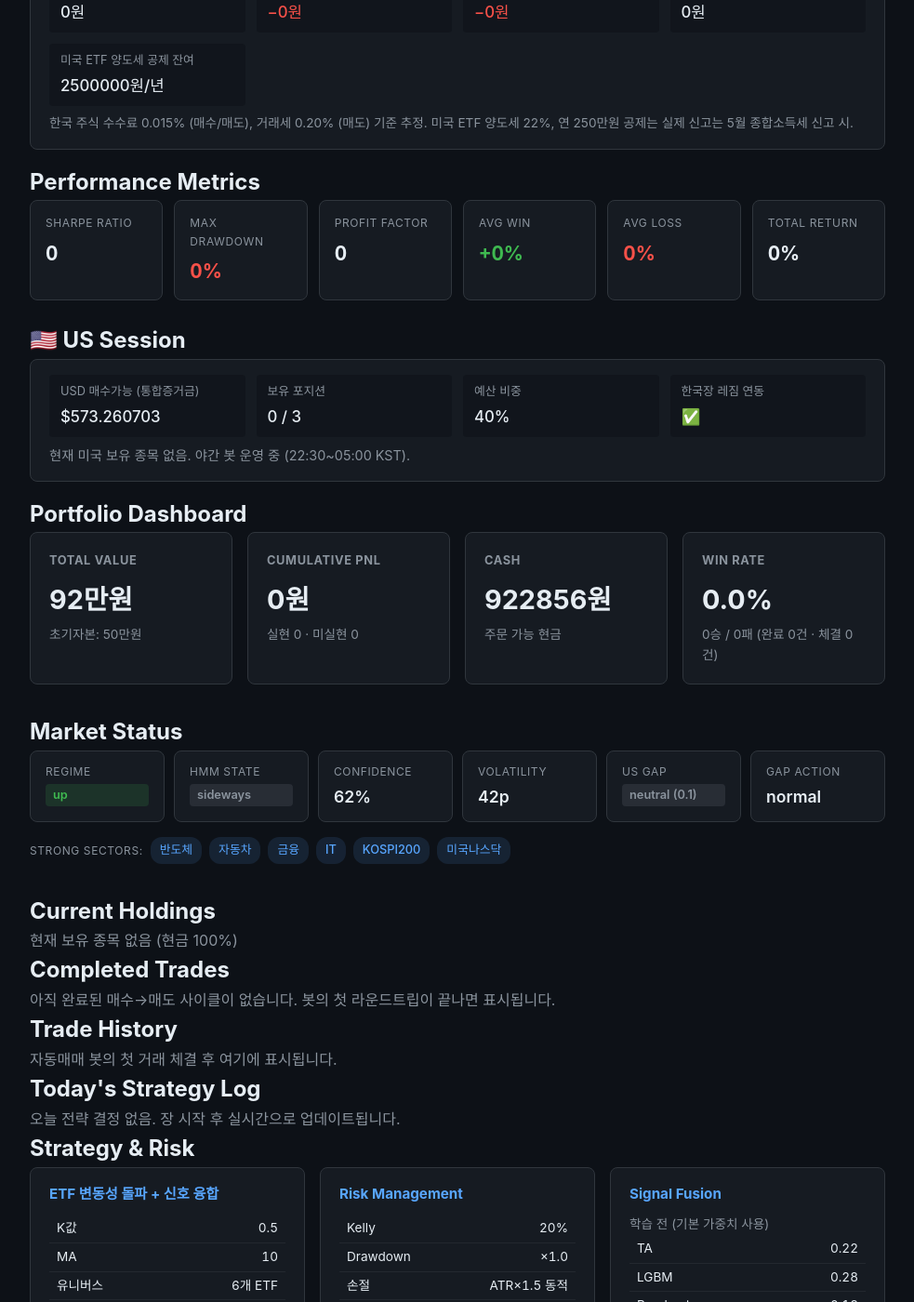
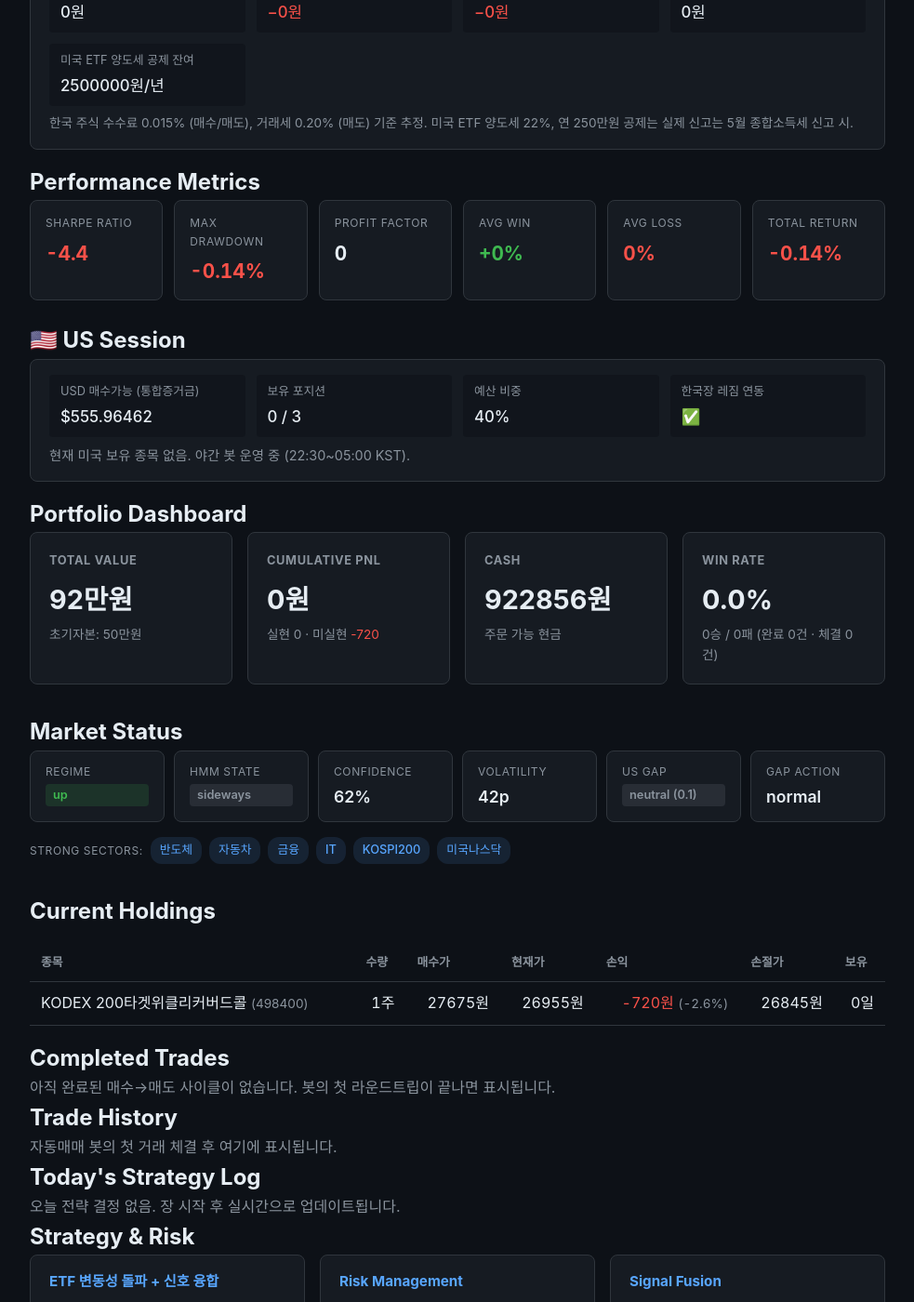
Before and after one commit to BudongJW/kis-trading-journal, a Jekyll site: the page built from index.html, in a window 1280 px wide and 1400 px high, scrolled down 482 px. Shown: the whole window at 93% size, without its empty margins (148-1131 px from the left). Built offline with Jekyll 4.4.1, drawn with Linux system fonts in a browser that asks for light colours; nearby versions of some CDN libraries; some of the changed text lies outside the part shown.

Commit message:
auto: US night update 11:04

```diff
--- a/_data/portfolio.json
+++ b/_data/portfolio.json
@@ -1,10 +1,23 @@
 {
-  "updated_at": "2026-06-02T09:02:53.855485",
+  "updated_at": "2026-06-02T11:04:22.958575",
   "initial_capital": 500000,
   "cash": 922856,
-  "holdings": [],
+  "holdings": [
+    {
+      "symbol": "498400",
+      "name": "KODEX 200타겟위클리커버드콜",
+      "qty": 1,
+      "current_price": 26955,
+      "value": 26955,
+      "buy_price": 27675,
+      "pnl": -720,
+      "pnl_pct": -2.6,
+      "manual": true,
+      "stop_price": 26845
+    }
+  ],
   "reconcile": {
-    "matched": 0,
+    "matched": 1,
     "broker_only": 0,
     "ledger_only": 0,
     "qty_mismatch": 0
@@ -16,12 +29,12 @@
     "set_at": "",
     "set_by": ""
   },
-  "holdings_value": 0,
-  "total_value": 922856,
+  "holdings_value": 26955,
+  "total_value": 922136,
   "total_pnl": 0,
   "total_pnl_pct": 0,
   "realized_pnl": 0,
-  "unrealized_pnl": 0,
+  "unrealized_pnl": -720,
   "total_trades": 0,
   "completed_trades": 0,
   "winning_trades": 0,
@@ -54,12 +67,12 @@
     "tax_exemption_remaining_krw": 2500000
   },
   "performance": {
-    "sharpe_ratio": 0,
-    "max_drawdown_pct": 0,
+    "sharpe_ratio": -4.4,
+    "max_drawdown_pct": -0.14,
     "profit_factor": 0,
     "avg_win_pct": 0,
     "avg_loss_pct": 0,
-    "total_return_pct": 0
+    "total_return_pct": -0.14
   },
   "r_summary": {},
   "daily_history": [
@@ -254,13 +267,13 @@
     },
     {
       "date": "2026-06-02",
-      "total_value": 922856,
+      "total_value": 922136,
       "cash": 922856,
-      "holdings_value": 0,
-      "day_pnl": 0,
-      "cumul_pnl": 0,
+      "holdings_value": 26955,
+      "day_pnl": -720,
+      "cumul_pnl": -720,
       "realized_pnl": 0,
-      "unrealized_pnl": 0,
+      "unrealized_pnl": -720,
       "net_deposit": 422856,
       "regime": "up",
       "hmm_state": "sideways",
@@ -338,7 +351,7 @@
   },
   "us_session": {
     "enabled": true,
-    "cash_usd": 573.260703,
+    "cash_usd": 555.96462,
     "positions": 0,
     "holdings": [],
     "max_positions": 3,
```
